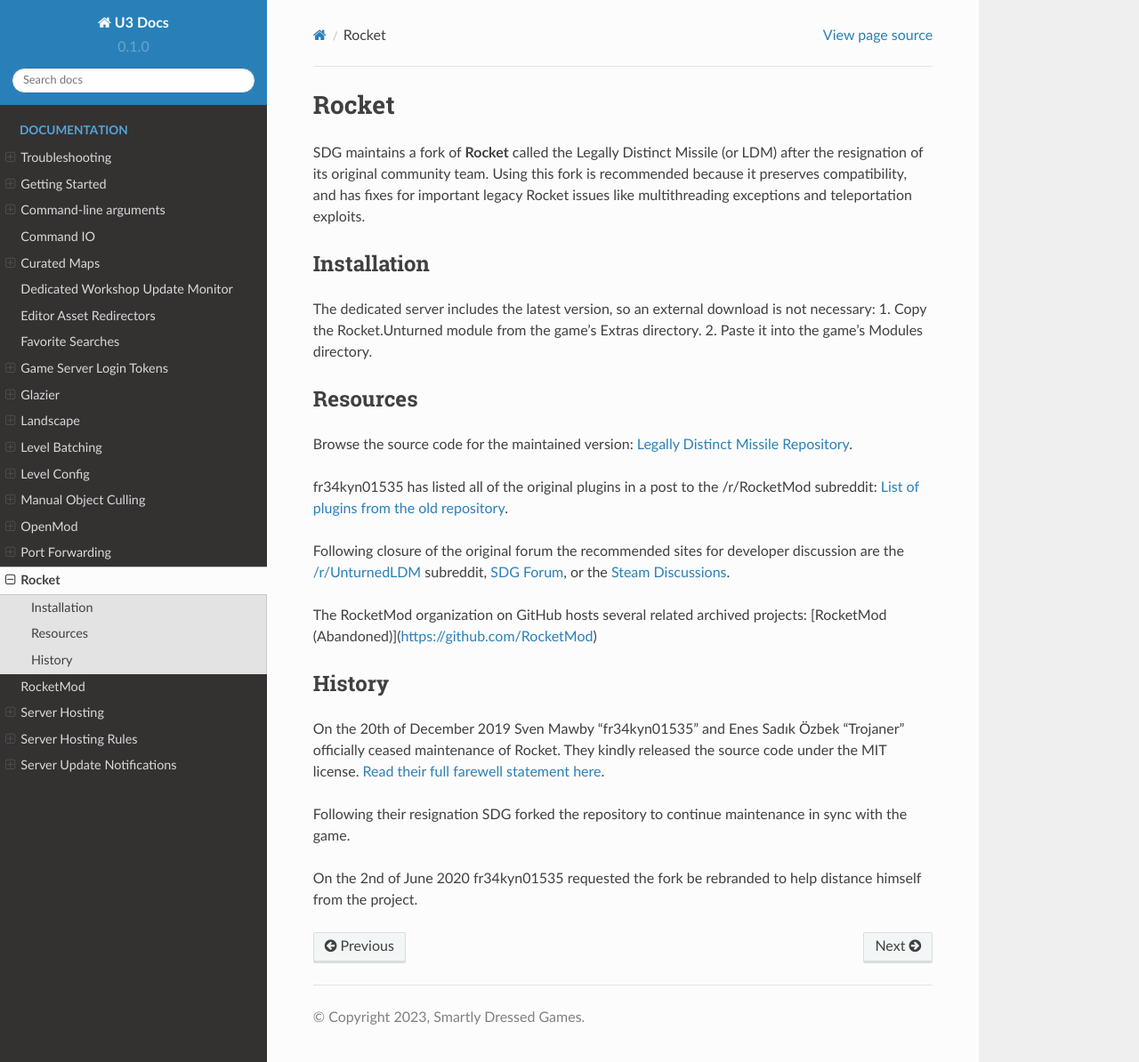
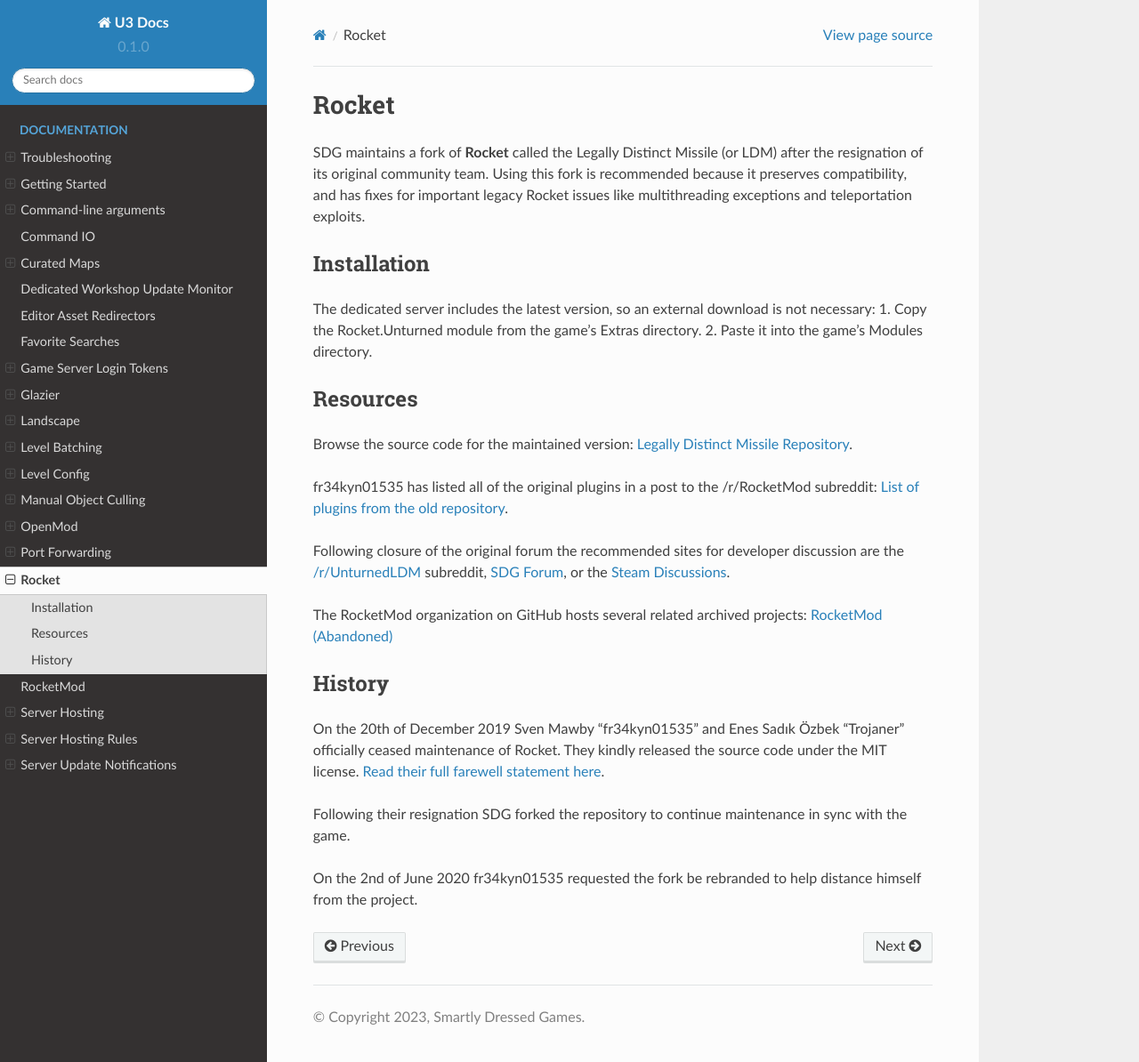
Before and after one commit to MoltonMontro/TestDocs, a Sphinx documentation site: the page built from docs/source/Rocket.rst, in a window 1280 px wide and 1194 px high. Shown: the whole window at 89% size. Built offline with Sphinx 7.4.7 and the Read the Docs theme 2.0.0, drawn with Linux system fonts in a browser that asks for light colours.

Commit message:
Update Rocket.rst

```diff
--- a/docs/source/Rocket.rst
+++ b/docs/source/Rocket.rst
@@ -19,7 +19,7 @@
 
 Following closure of the original forum the recommended sites for developer discussion are the `/r/UnturnedLDM <https://www.reddit.com/r/UnturnedLDM/>`_ subreddit, `SDG Forum <https://forum.smartlydressedgames.com/c/modding/ldm>`_, or the `Steam Discussions <https://steamcommunity.com/app/304930/discussions/17/>`_.
 
-The RocketMod organization on GitHub hosts several related archived projects: [RocketMod (Abandoned)](https://github.com/RocketMod)
+The RocketMod organization on GitHub hosts several related archived projects: `RocketMod (Abandoned) <https://github.com/RocketMod>`_
 
 History
 -------
```
